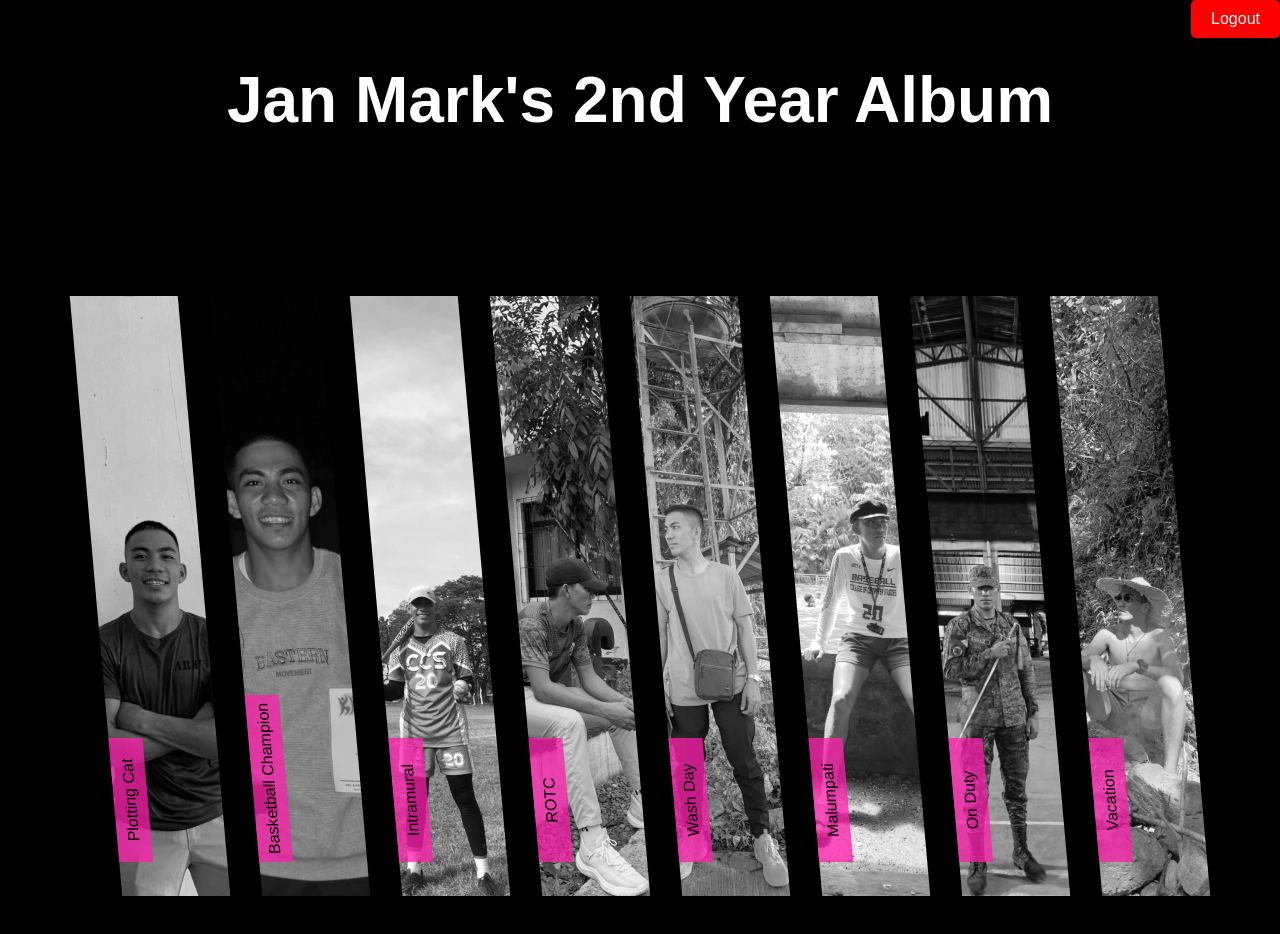
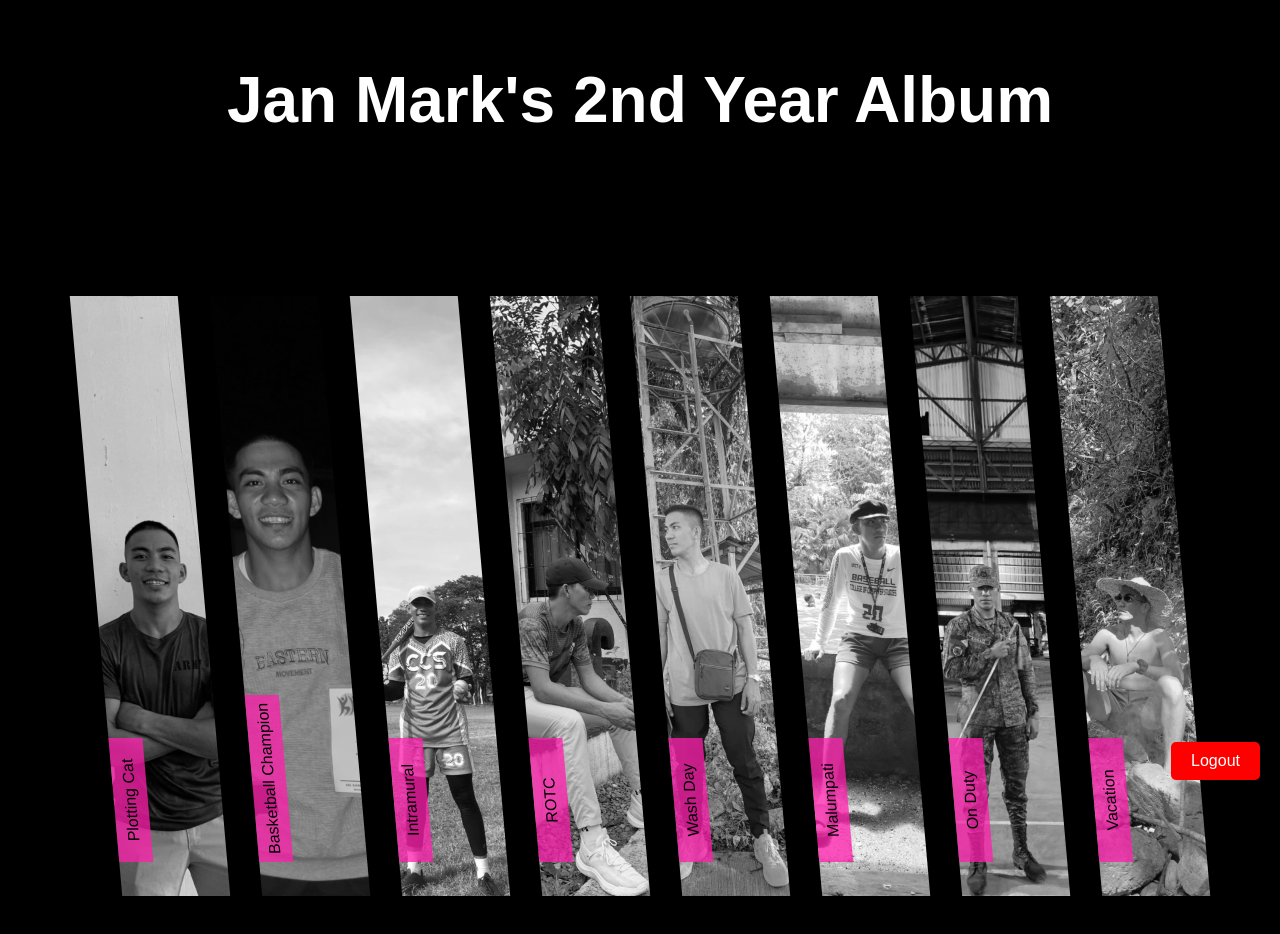
Before and after one commit to MeiTanteHizumii/Comsc6, a plain HTML site: page comsc6Project/index.html in a window 1280 px wide. Drawn offline with Linux system fonts and the light colour scheme.

Commit message:
Update styles.css

```diff
--- a/comsc6Project/styles.css
+++ b/comsc6Project/styles.css
@@ -83,8 +83,8 @@ header {
     cursor: pointer;
     font-size: 1em;
     position: absolute; /* Absolute positioning */
-  bottom: 50; /* Distance from the bottom */
-  right: 0; /* Distance from the right */
+    bottom: 20px; /* Distance from the bottom */
+    right: 20px; /* Distance from the right */
 }
 
 .logout-btn:hover {
```
Lines whose indentation alone changed are shown as unchanged.
